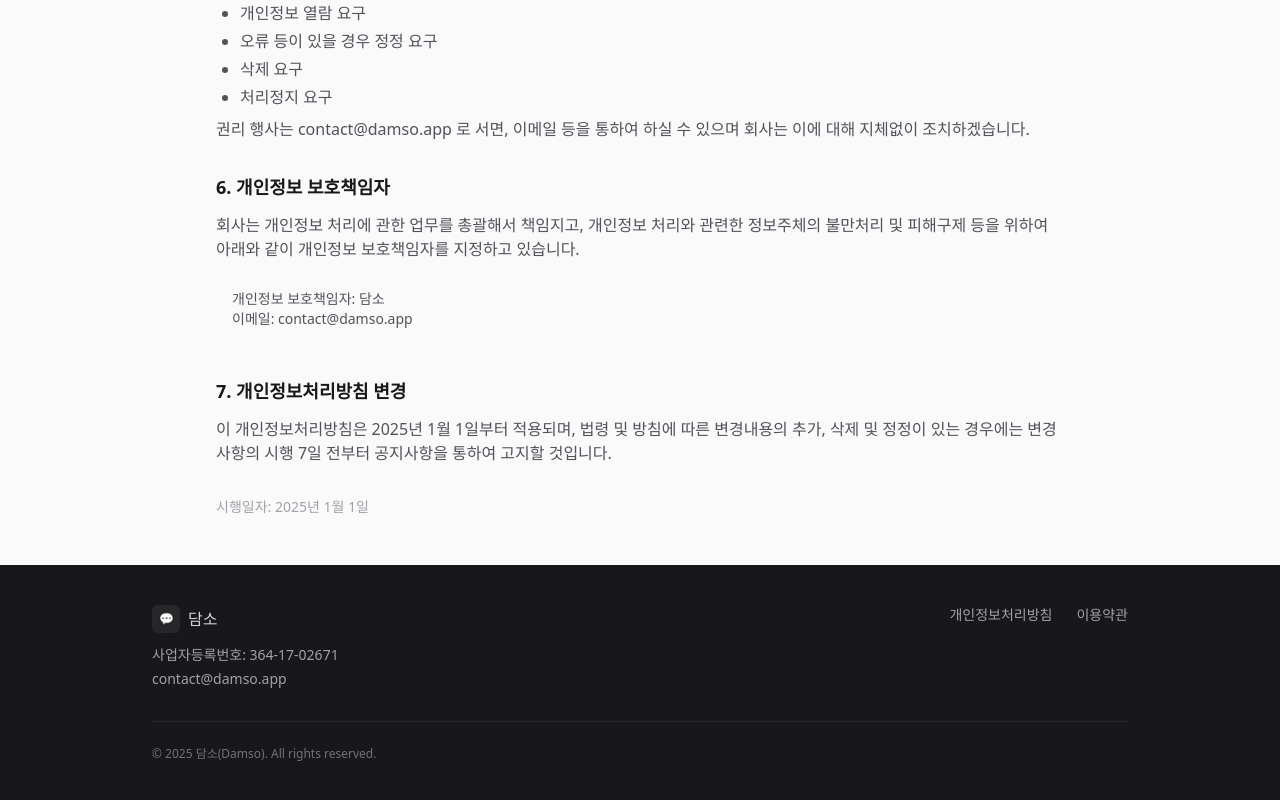
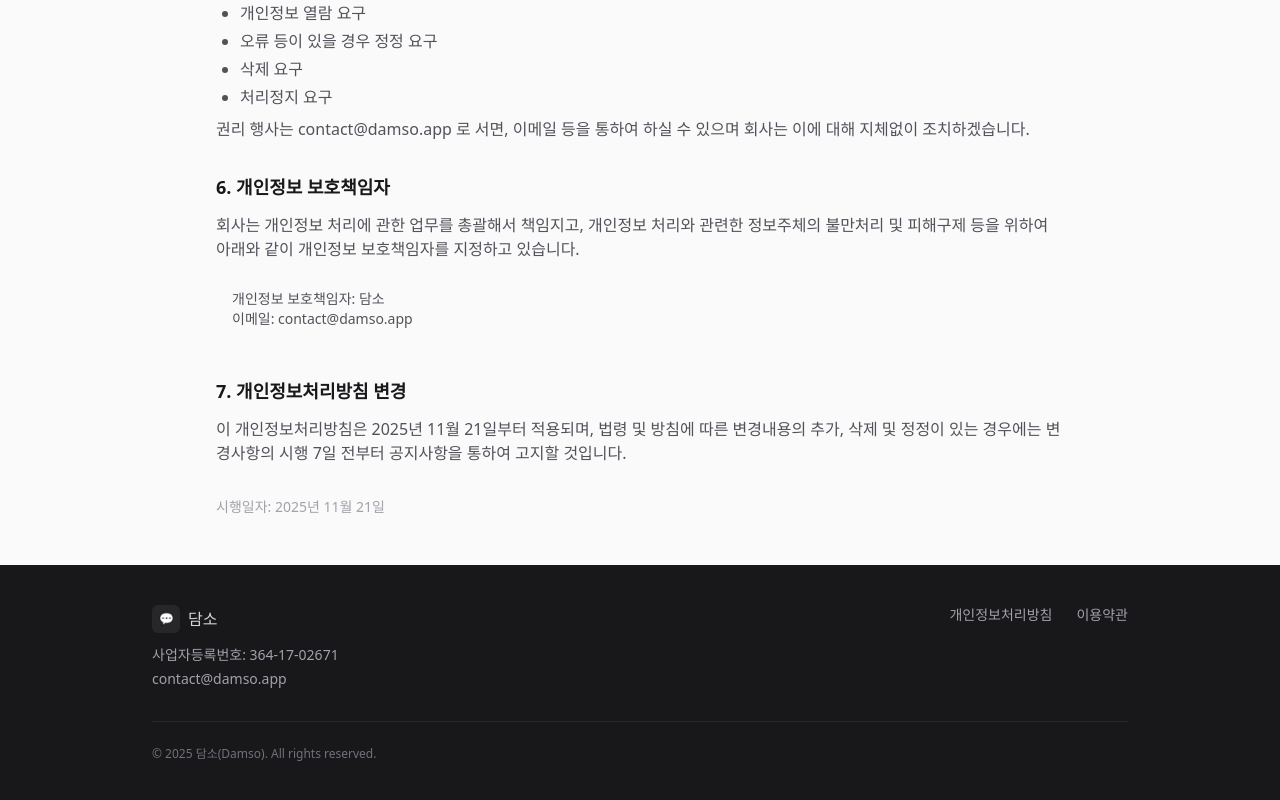
Before and after one commit to nwgu/damso, a React (Vite) app: page /privacy in a window 1280 px wide. Shown: the part 1075-1875 px from the top of the page. Built offline with nearby package versions, Linux system fonts and the light colour scheme.

Commit message:
시행일자 변경

```diff
--- a/src/pages/Privacy.jsx
+++ b/src/pages/Privacy.jsx
@@ -31,7 +31,7 @@ function Privacy() {
                 {lang === 'ko' ? <PrivacyKo /> : <PrivacyEn />}
 
                 <div className="mt-8 text-sm text-zinc-400">
-                    <p>{lang === 'ko' ? '시행일자: 2025년 1월 1일' : 'Effective Date: January 1, 2025'}</p>
+                    <p>{lang === 'ko' ? '시행일자: 2025년 11월 21일' : 'Effective Date: November 21, 2025'}</p>
                 </div>
             </div>
         </Layout>
@@ -106,7 +106,7 @@ function PrivacyKo() {
 
             <section>
                 <h2 className="text-lg font-semibold text-zinc-900 mb-3">7. 개인정보처리방침 변경</h2>
-                <p>이 개인정보처리방침은 2025년 1월 1일부터 적용되며, 법령 및 방침에 따른 변경내용의 추가, 삭제 및 정정이 있는 경우에는 변경사항의 시행 7일 전부터 공지사항을 통하여 고지할 것입니다.</p>
+                <p>이 개인정보처리방침은 2025년 11월 21일부터 적용되며, 법령 및 방침에 따른 변경내용의 추가, 삭제 및 정정이 있는 경우에는 변경사항의 시행 7일 전부터 공지사항을 통하여 고지할 것입니다.</p>
             </section>
         </div>
     );
@@ -180,7 +180,7 @@ function PrivacyEn() {
 
             <section>
                 <h2 className="text-lg font-semibold text-zinc-900 mb-3">7. Changes to Privacy Policy</h2>
-                <p>This Privacy Policy is effective from January 1, 2025. Any additions, deletions, or modifications will be announced through notices at least 7 days before implementation.</p>
+                <p>This Privacy Policy is effective from November 21, 2025. Any additions, deletions, or modifications will be announced through notices at least 7 days before implementation.</p>
             </section>
         </div>
     );
--- a/src/pages/Terms.jsx
+++ b/src/pages/Terms.jsx
@@ -31,7 +31,7 @@ function Terms() {
                 {lang === 'ko' ? <TermsKo /> : <TermsEn />}
 
                 <div className="mt-8 text-sm text-zinc-400">
-                    <p>{lang === 'ko' ? '시행일자: 2025년 1월 1일' : 'Effective Date: January 1, 2025'}</p>
+                    <p>{lang === 'ko' ? '시행일자: 2025년 11월 21일' : 'Effective Date: November 21, 2025'}</p>
                 </div>
             </div>
         </Layout>
```
